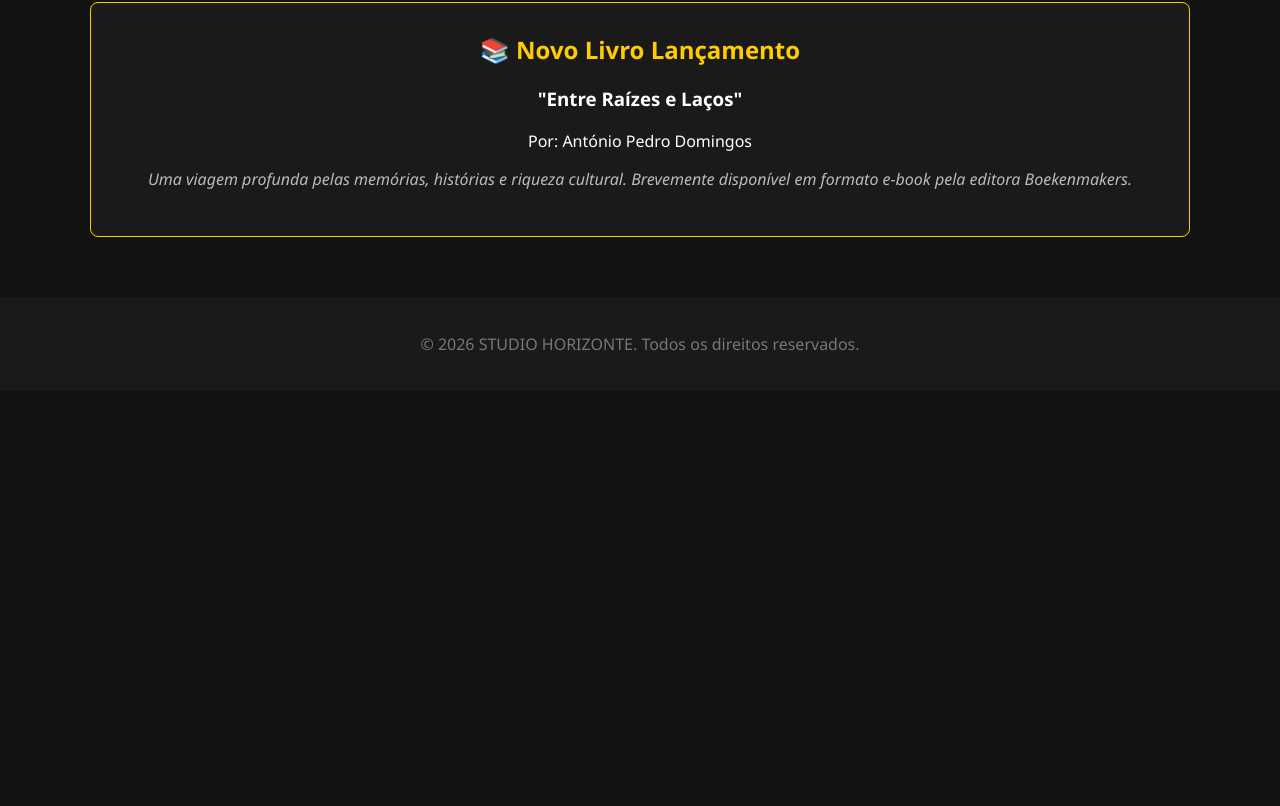
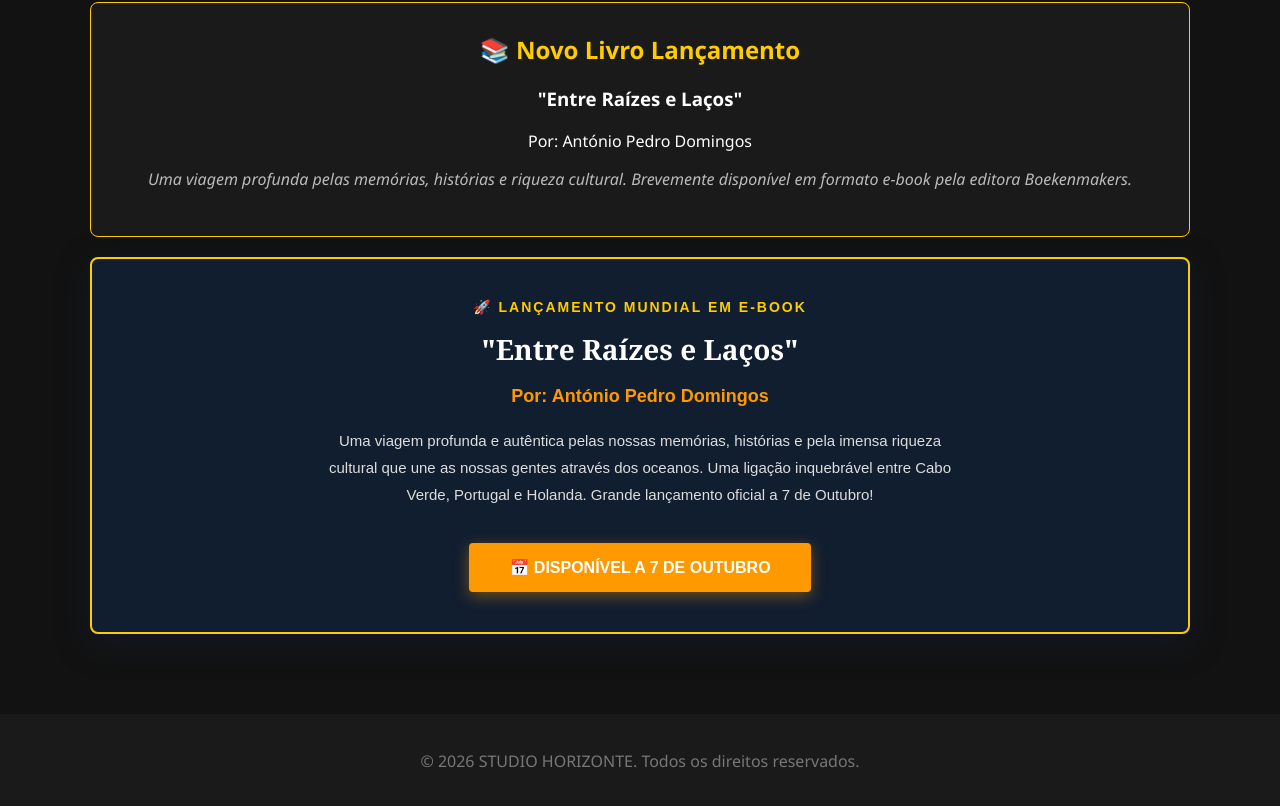
Before and after one commit to studiohorizonte/studiohorizonte, a plain HTML site: page index.html in a window 1280 px wide. Shown: the part 750-1556 px from the top of the page. Before the commit the page ends 1141 px from the top, so only its background shows below. Drawn offline with Linux system fonts and the light colour scheme.

Commit message:
Add pre-launch section for 'Entre Raízes e Laços'
Added a pre-launch section for the book 'Entre Raízes e Laços' with details about its release and cultural significance.

```diff
--- a/index.html
+++ b/index.html
@@ -53,6 +53,21 @@
             <p>Por: António Pedro Domingos</p>
             <p style="font-style: italic; color: #bbb;">Uma viagem profunda pelas memórias, histórias e riqueza cultural. Brevemente disponível em formato e-book pela editora Boekenmakers.</p>
         </div>
+    <!-- SECÇÃO DE PRÉ-LANÇAMENTO DO LIVRO - STUDIO HORIZONTE -->
+<div class="book-section" style="background-color: #111e30; padding: 40px; border-radius: 8px; margin-top: 20px; margin-bottom: 20px; border: 2px solid #ffcc00; text-align: center; box-shadow: 0px 10px 30px rgba(17, 30, 48, 0.5); font-family: Arial, sans-serif;">
+    <h2 style="color: #ffcc00; margin-top: 0; letter-spacing: 2px; text-transform: uppercase; font-size: 14px; font-weight: bold; margin-bottom: 10px;">🚀 LANÇAMENTO MUNDIAL EM E-BOOK</h2>
+    <h3 style="font-size: 28px; margin: 15px 0; color: #fff; font-family: 'Georgia', serif;">"Entre Raízes e Laços"</h3>
+    <p style="font-weight: bold; color: #ff9900; font-size: 18px; margin-bottom: 15px;">Por: António Pedro Domingos</p>
+
+    <p style="max-width: 650px; margin: 20px auto; color: #ddd; line-height: 1.8; font-size: 15px;">
+        Uma viagem profunda e autêntica pelas nossas memórias, histórias e pela imensa riqueza cultural que une as nossas gentes através dos oceanos. Uma ligação inquebrável entre Cabo Verde, Portugal e Holanda. Grande lançamento oficial a 7 de Outubro!
+    </p>
+
+    <span style="display: inline-block; background-color: #ff9900; color: #fff; padding: 15px 40px; font-size: 16px; font-weight: bold; text-transform: uppercase; border-radius: 4px; box-shadow: 0px 4px 15px rgba(255, 153, 0, 0.4); margin-top: 15px;">
+        📅 Disponível a 7 de Outubro
+    </span>
+</div>
+
     </div>
 
     <footer>
```
